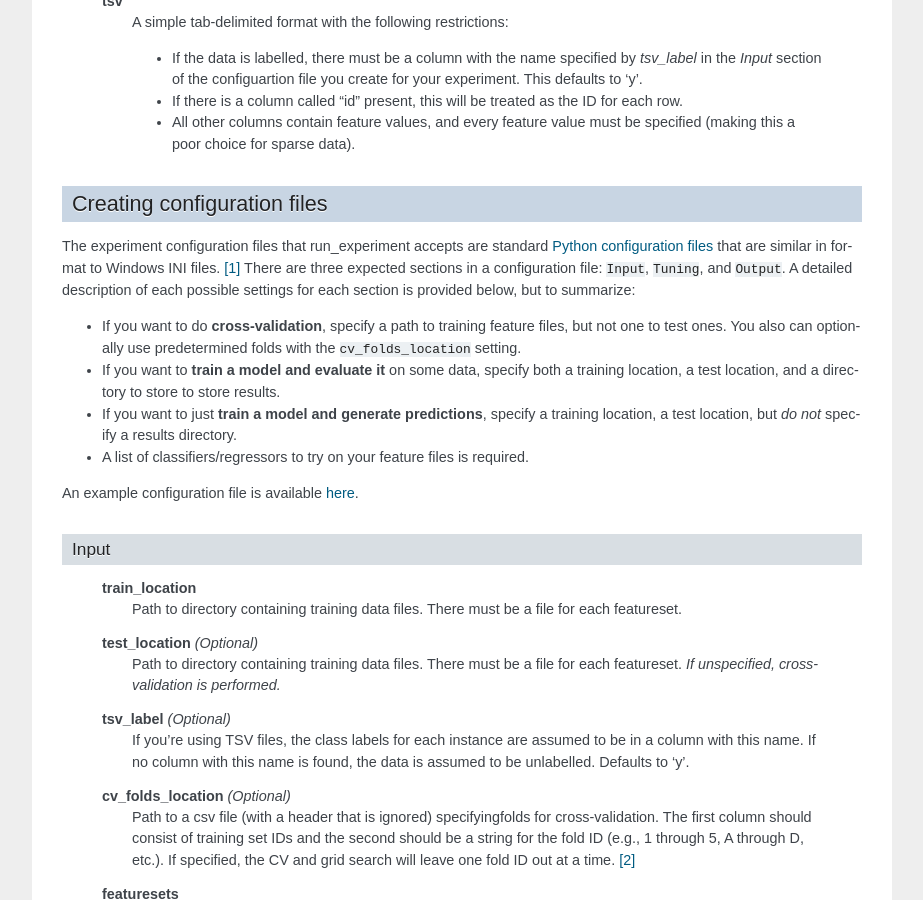
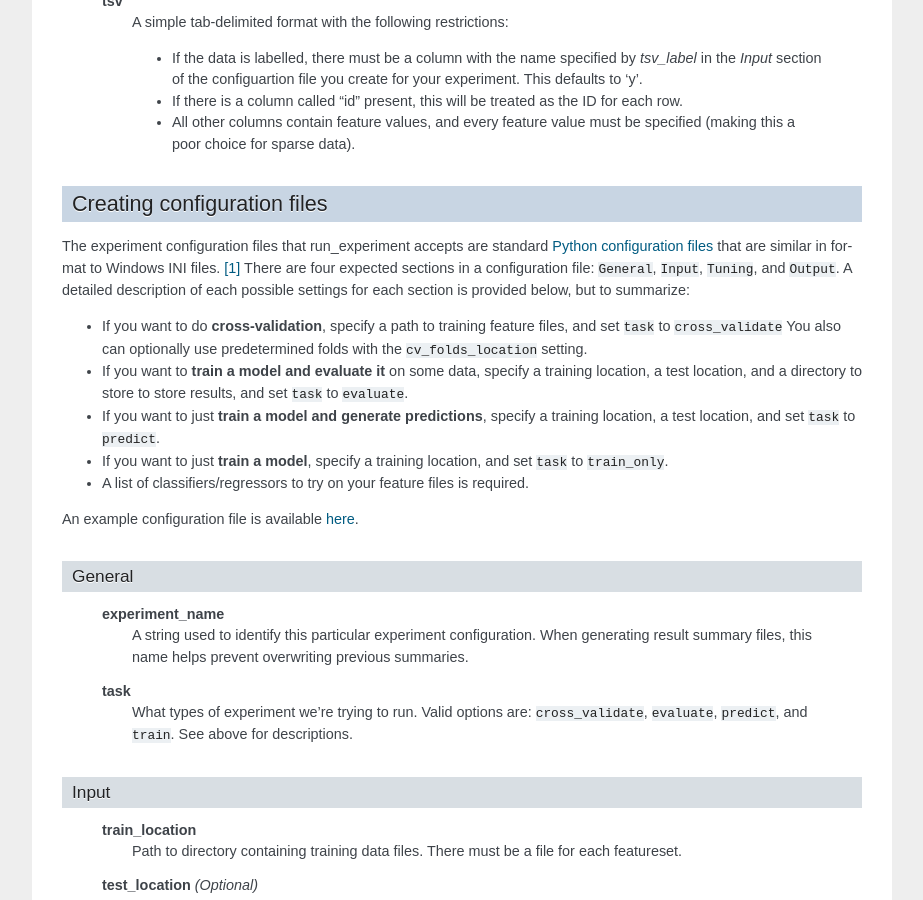
Before and after one commit to EducationalTestingService/skll, a Sphinx documentation site: the page built from doc/run_experiment.rst, in a window 1280 px wide and 900 px high, scrolled down 969 px. Shown: the whole window, without its empty margins (198-1121 px from the left). Built offline with Sphinx 7.4.7, drawn with Linux system fonts in a browser that asks for light colours; some of the changed text lies outside the part shown.

Commit message:
Updated a lot of documentation to explain the new required fields.

```diff
--- a/doc/run_experiment.rst
+++ b/doc/run_experiment.rst
@@ -66,27 +66,43 @@ The following feature file formats are supported:
 Creating configuration files
 ----------------------------
 The experiment configuration files that run_experiment accepts are standard
-`Python configuration files <http://docs.python.org/2/library/configparser.html>`_ that are similar in format to Windows INI files. [#]_
-There are three expected sections in a configuration file: ``Input``,
-``Tuning``, and ``Output``.  A detailed description of each possible settings
-for each section is provided below, but to summarize:
+`Python configuration files <http://docs.python.org/2/library/configparser.html>`_
+that are similar in format to Windows INI files. [#]_
+There are four expected sections in a configuration file: ``General``,
+``Input``, ``Tuning``, and ``Output``.  A detailed description of each possible
+settings for each section is provided below, but to summarize:
 
-*   If you want to do **cross-validation**, specify a path to training
-    feature files, but not one to test ones. You also can optionally use
+*   If you want to do **cross-validation**, specify a path to training feature
+    files, and set ``task`` to ``cross_validate`` You also can optionally use
     predetermined folds with the ``cv_folds_location`` setting.
 
-*   If you want to **train a model and evaluate it** on some data, specify both
+*   If you want to **train a model and evaluate it** on some data, specify
     a training location, a test location, and a directory to store to store
-    results.
+    results, and set ``task`` to ``evaluate``.
 
 *   If you want to just **train a model and generate predictions**, specify
-    a training location, a test location, but *do not* specify a results
-    directory.
+    a training location, a test location, and set ``task`` to ``predict``.
+
+*   If you want to just **train a model**, specify a training location, and set
+    ``task`` to ``train_only``.
 
 *   A list of classifiers/regressors to try on your feature files is
     required.
 
 An example configuration file is available `here <https://github.com/EducationalTestingService/skll/blob/master/examples/example.cfg>`_.
+
+General
+^^^^^^^
+    **experiment_name**
+        A string used to identify this particular experiment configuration. When
+        generating result summary files, this name helps prevent overwriting
+        previous summaries.
+
+    **task**
+        What types of experiment we're trying to run. Valid options are:
+        ``cross_validate``, ``evaluate``, ``predict``, and ``train``. See above
+        for descriptions.
+
 
 Input
 ^^^^^
@@ -403,16 +419,11 @@ For complete details on how to specify these options, just run ``run_experiment
 
 The result, log, model, and prediction files generated by run_experiment will
 all share the following automatically generated prefix
-``TRAINDIR_TESTDIR_FEATURESET_LEARNER_SCALING_TUNING_TASK``, where the following
+``EXPERIMENT_FEATURESET_LEARNER``, where the following
 definitions hold:
 
-    ``TRAINDIR``
-        The basename of the directory containing the training data.
-
-    ``TESTDIR``
-        The basename of the directory containing the test data if
-        ``test_location`` was specified in the configuration file, and "cv"
-        otherwise.
+    ``EXPERIMENT``
+        The name specified as ``experiment_name`` in the configuration file.
 
     ``FEATURESET``
         The feature set we're training on joined with "+".
@@ -420,22 +431,11 @@ definitions hold:
     ``LEARNER``
         The learner the current results/model/etc. was generated using.
 
-    ``SCALING``
-        If ``scale_features`` is true, "scaled"; otherwise, "unscaled".
+For every experiment you run, there will also be a result summary file generated
+that is a tab-delimited file summarizing the results for each learner-featureset
+combination you have in your configuration file. It is named
+``EXPERIMENT_summary.tsv``.
 
-    ``TUNING``
-        If ``grid_search`` is true, "tuned" and the objective function name;
-        otherwise, "untuned".
-
-    ``TASK``
-        If ``train_location``, ``test_location``, and ``results`` were specified
-        in configuration file, "evaluate". If only ``train_location`` and
-        ``test_location`` were specified, "predict". For configuration files
-        with just a ``train_location``, "cross-validate".
-
-*Warning*: The values specified in ``fixed_parameters`` do not factor into file
-names, so old results will be overwritten if you change the values of fixed
-parameters but keep everything else the same.
 
 .. rubric:: Footnotes
 
```
Also changed, not shown: README.rst (+30 -29 lines).
